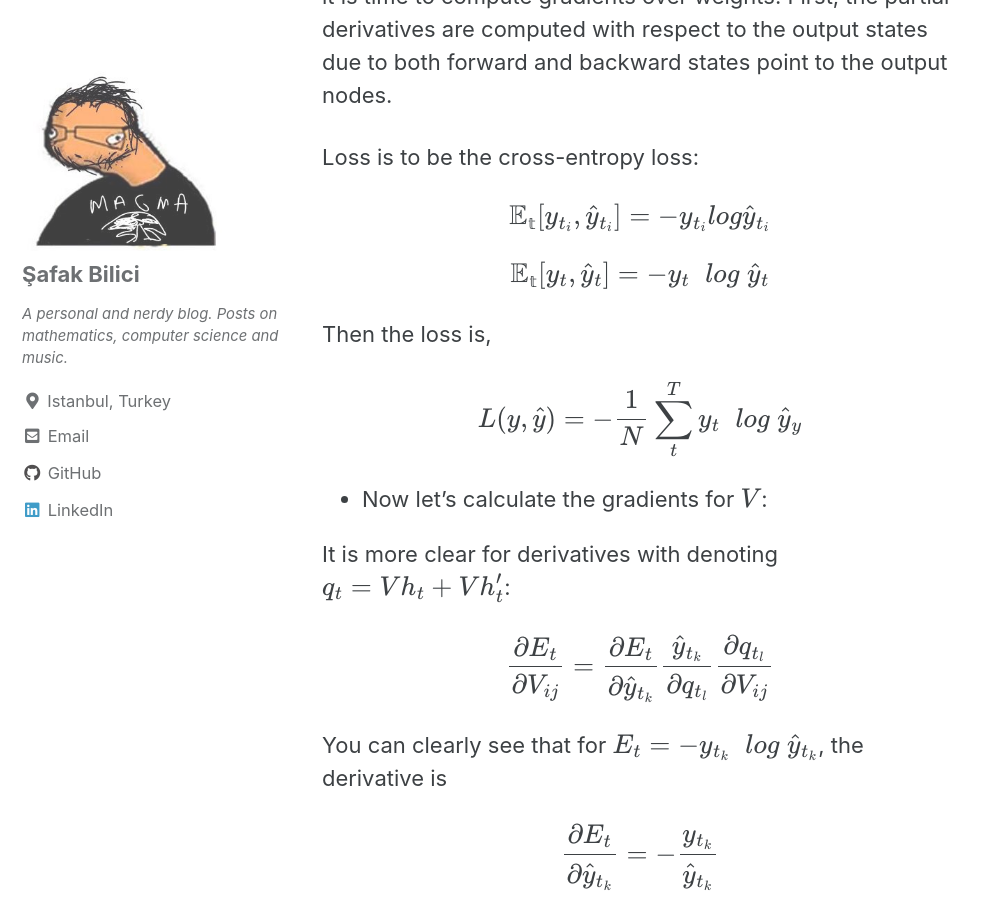
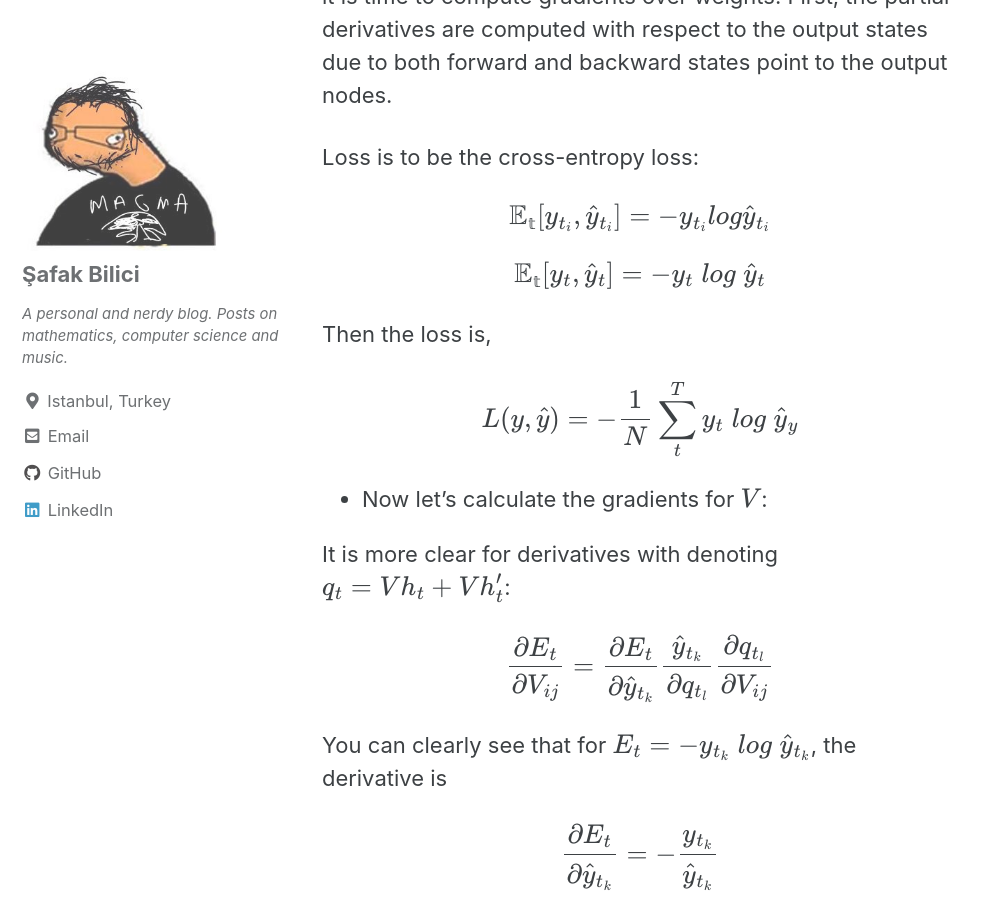
Before and after one commit to safakkbilici/safakkbilici.github.io, a Jekyll site: the page built from _posts/2020-07-19-training-bidirectional-rnns.md, in a window 1280 px wide and 900 px high, scrolled down 4806 px. Shown: the whole window, without its empty margins (0-989 px from the left). Built offline with Jekyll 4.4.1, drawn with Linux system fonts in a browser that asks for light colours; cached includes are drawn as plain includes; formulas are drawn with MathJax 3.

Commit message:
backward equations

```diff
--- a/_posts/2020-07-19-training-bidirectional-rnns.md
+++ b/_posts/2020-07-19-training-bidirectional-rnns.md
@@ -68,11 +68,11 @@ Loss is to be the cross-entropy loss:
 
 $$\mathop{\mathbb{E_t}}[y_{t_i},\hat{y}_{t_i}] = -y_{t_i} log \hat{y}_{t_i}$$
 
-$$\mathop{\mathbb{E_t}}[y_t,\hat{y}_t] = -y_{t}\;\; log \; \hat{y}_{t}$$
+$$\mathop{\mathbb{E_t}}[y_t,\hat{y}_t] = -y_{t}\; log \; \hat{y}_{t}$$
 
 Then the loss is,
 
-$$L(y,\hat{y}) = -\frac{1}{N}\sum_{t}^{T}y_t \;\;log\; \hat{y}_y$$
+$$L(y,\hat{y}) = -\frac{1}{N}\sum_{t}^{T}y_t \;log\; \hat{y}_y$$
 
 - Now let's calculate the gradients for $$V$$:
 
@@ -80,6 +80,6 @@ It is more clear for derivatives with denoting $$q_t = V h_t + V h_t'$$:
 
 $$\frac{\partial E_t}{\partial V_{ij}} = \frac{\partial E_t}{\partial \hat{y}_{t_k}} \frac{\hat{y}_{t_k}}{\partial q_{t_l}} \frac{\partial q_{t_l}}{\partial V_{ij}}$$
 
-You can clearly see that for $$E_t = -y_{t_k}\;\;log\;\hat{y}_{t_k}$$, the derivative is
+You can clearly see that for $$E_t = -y_{t_k}\;log\;\hat{y}_{t_k}$$, the derivative is
 
 $$\frac{\partial E_t}{\partial \hat{y}_{t_k}} = -\frac{y_{t_k}}{\hat{y}_{t_k}}$$
```
